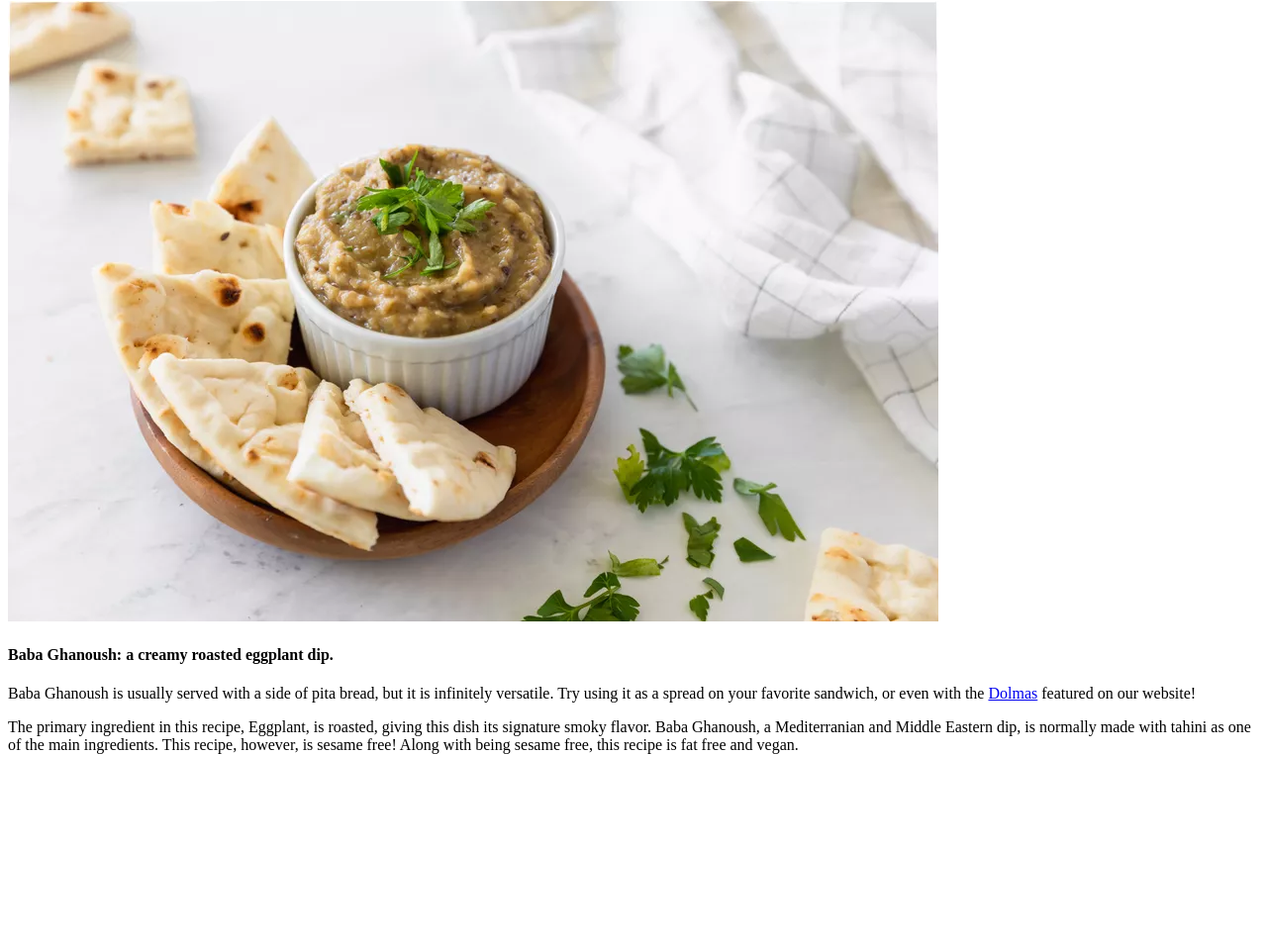
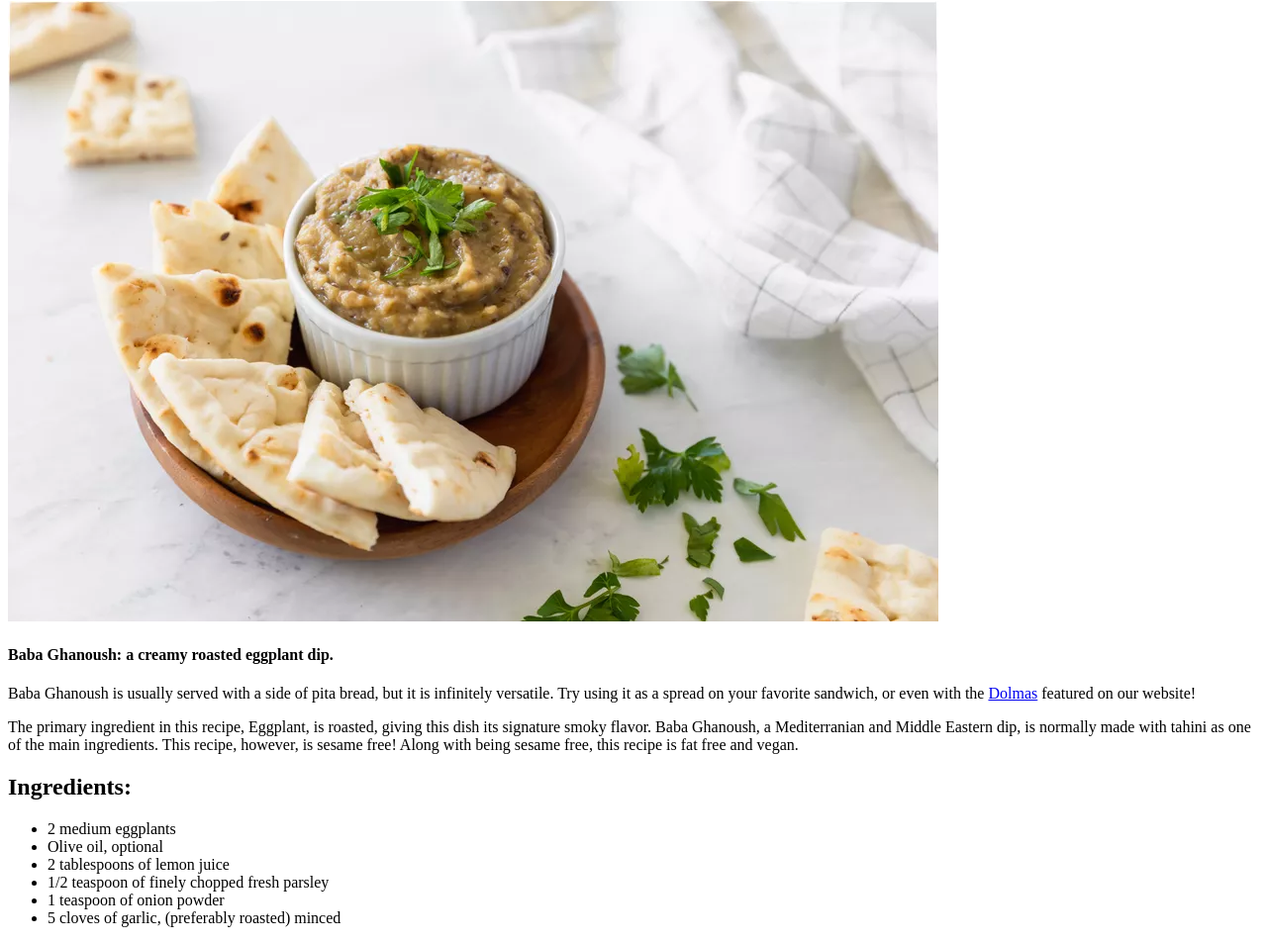
Before and after one commit to caitcats/recipe-website, a plain HTML site: page recipes/baba.html in a window 1280 px wide. Shown: the part 79-1032 px from the top of the page at 99% size. Before the commit the page ends 857 px from the top, so only its background shows below. Drawn offline with Linux system fonts and the light colour scheme.

Commit message:
*Add <h2> and <ul> elements for ingredients

```diff
--- a/recipes/baba.html
+++ b/recipes/baba.html
@@ -7,7 +7,7 @@
     <body>
         <h1>Baba Ghanoush</h1>
         <img src="../images/baba.jpg"
-        alt="Baba Ghanoush in a bowl resting on a plate that has a side of pita bread for serving.">
+        alt="Baba Ghanoush in a bowl resting on a plate that also holds a side of pita bread for serving.">
         <h4>Baba Ghanoush: a creamy roasted eggplant dip.</h4>
         <p>
             Baba Ghanoush is usually served with a side of pita bread, but it is infinitely versatile.
@@ -21,5 +21,15 @@
          </p>
 
 
+        <h2>Ingredients:</h2>
+        <ul>
+            <li>2 medium eggplants</li>
+            <li>Olive oil, optional</li>
+            <li>2 tablespoons of lemon juice</li>
+            <li>1/2 teaspoon of finely chopped fresh parsley</li>
+            <li>1 teaspoon of onion powder</li>
+            <li>5 cloves of garlic, (preferably roasted) minced</li>
+        </ul>
+
     </body>
 </html>
```
